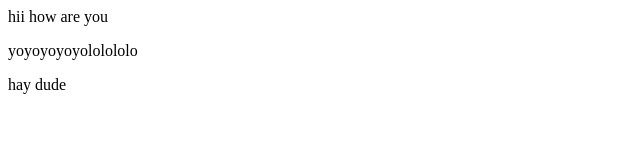
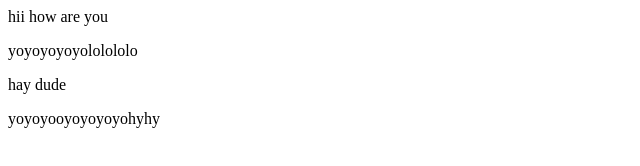
Before and after one commit to Azeem7075/test, a plain HTML site: page index.html in a window 1280 px wide. Shown: the whole page, without its empty margins (0-640 px from the left). Drawn offline with Linux system fonts and the light colour scheme.

Commit message:
added yo

```diff
--- a/index.html
+++ b/index.html
@@ -12,3 +12,5 @@
 
 
 <p>hay dude</p>
+
+<p>yoyoyooyoyoyoyohyhy</p>
```
